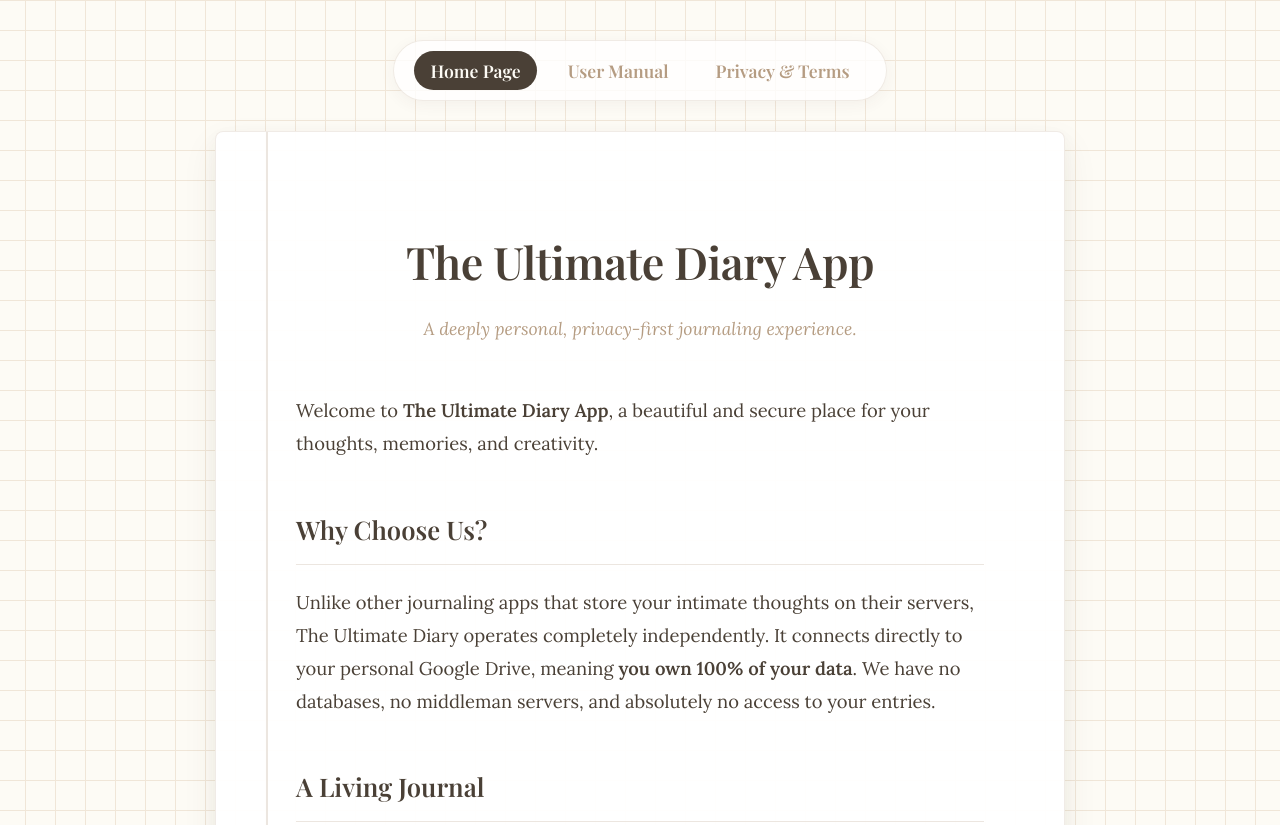
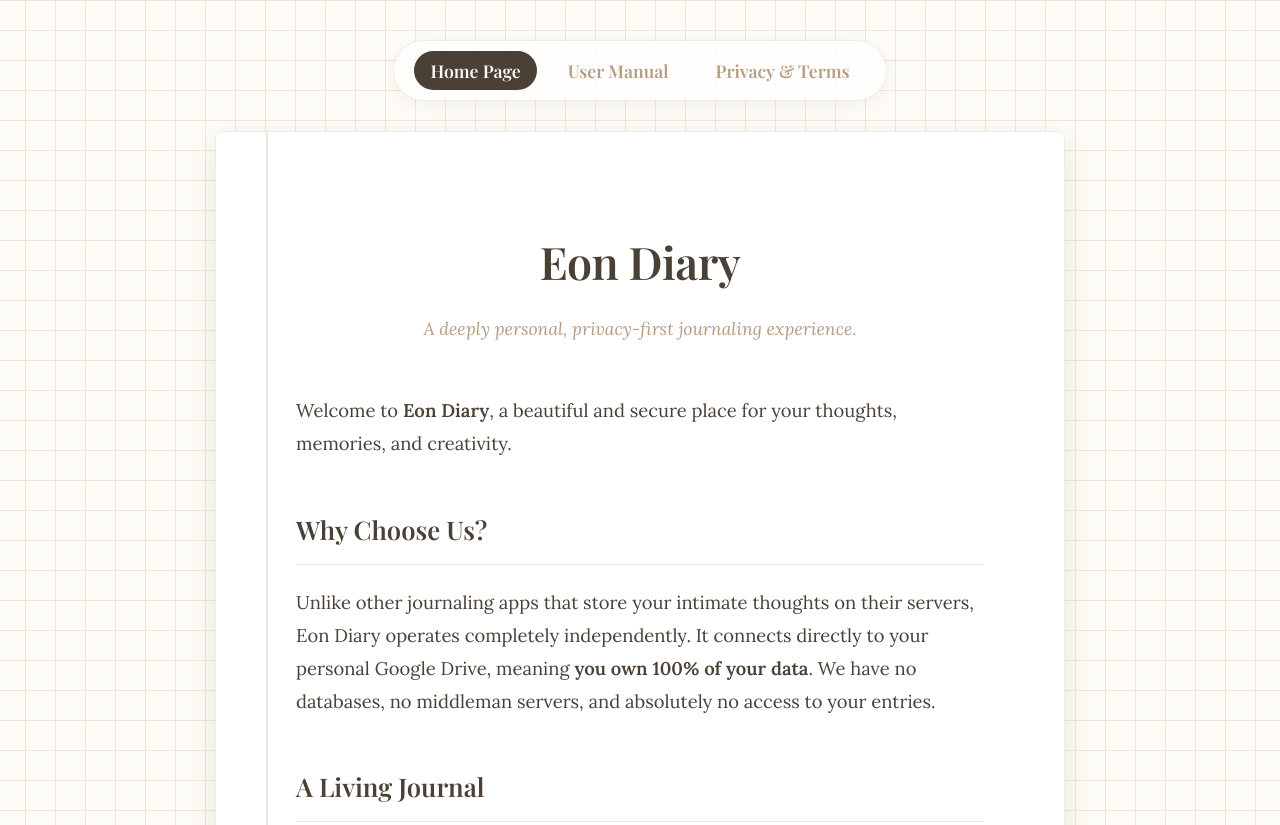
Before and after one commit to ssadhin/Eon-dairy, a plain HTML site: page index.html in a window 1280 px wide. Shown: the top 825 px of the page. Drawn offline with nearby package versions, Linux system fonts and the light colour scheme; a web font is replaced by a local one.

Commit message:
Rename app from 'The Ultimate Diary App' to 'Eon Diary'

```diff
--- a/index.html
+++ b/index.html
@@ -3,7 +3,8 @@
 <head>
     <meta charset="UTF-8">
     <meta name="viewport" content="width=device-width, initial-scale=1.0">
-    <title>The Ultimate Diary App</title>
+    <meta name="google-site-verification" content="GZN9SZdHG39652-26uDnQjOghUfcH_mCSQb7UU_jOlQ" />
+    <title>Eon Diary</title>
     <link rel="preconnect" href="https://fonts.googleapis.com">
     <link rel="preconnect" href="https://fonts.gstatic.com" crossorigin>
     <link href="https://fonts.googleapis.com/css2?family=Lora:ital,wght@0,400;0,600;1,400&family=Playfair+Display:ital,wght@0,600;1,600&display=swap" rel="stylesheet">
@@ -204,13 +205,13 @@
 
         <!-- HOME TAB -->
         <div id="home" class="tab-content active">
-            <h1>The Ultimate Diary App</h1>
+            <h1>Eon Diary</h1>
             <div class="subtitle">A deeply personal, privacy-first journaling experience.</div>
 
-            <p>Welcome to <strong>The Ultimate Diary App</strong>, a beautiful and secure place for your thoughts, memories, and creativity.</p>
+            <p>Welcome to <strong>Eon Diary</strong>, a beautiful and secure place for your thoughts, memories, and creativity.</p>
 
             <h2>Why Choose Us?</h2>
-            <p>Unlike other journaling apps that store your intimate thoughts on their servers, The Ultimate Diary operates completely independently. It connects directly to your personal Google Drive, meaning <strong>you own 100% of your data</strong>. We have no databases, no middleman servers, and absolutely no access to your entries.</p>
+            <p>Unlike other journaling apps that store your intimate thoughts on their servers, Eon Diary operates completely independently. It connects directly to your personal Google Drive, meaning <strong>you own 100% of your data</strong>. We have no databases, no middleman servers, and absolutely no access to your entries.</p>
 
             <h2>A Living Journal</h2>
             <p>Experience an infinite, zoomable canvas that lets you navigate your life freely. Embed photos, record audio, and draw sketches directly onto the pages. The diary is also guarded by <strong>Eon</strong>—an autonomous, highly intelligent AI personality (MCP) that reads your entries and interacts with you in a meaningful way.</p>
@@ -284,10 +285,10 @@
             <div class="subtitle">Privacy Policy &amp; Terms of Service &bull; Last Updated: June 29, 2026</div>
 
             <h2>1. Introduction</h2>
-            <p>The Ultimate Diary App ("we", "our", or "the App") is a privacy-first personal journaling application. We fundamentally believe that your personal thoughts and memories belong solely to you. This Privacy Policy explains how we handle your data when you use our application.</p>
+            <p>Eon Diary ("we", "our", or "the App") is a privacy-first personal journaling application. We fundamentally believe that your personal thoughts and memories belong solely to you. This Privacy Policy explains how we handle your data when you use our application.</p>
 
             <h2>2. Data Collection and Storage</h2>
-            <p>The Ultimate Diary App does not collect, transmit, or store any of your personal data on our own servers. The App operates entirely by connecting directly to your personal Google Drive account.</p>
+            <p>Eon Diary does not collect, transmit, or store any of your personal data on our own servers. The App operates entirely by connecting directly to your personal Google Drive account.</p>
             <ul>
                 <li><strong>Diary Entries &amp; Metadata:</strong> Your text entries, timestamps, and tags are stored securely in a private Google Sheet located within your personal Google Drive.</li>
                 <li><strong>Multimedia:</strong> Any images, videos, audio recordings, or sketches you add to your diary are uploaded directly to a dedicated folder in your personal Google Drive.</li>
@@ -297,7 +298,7 @@
             <p>To provide its core functionality, the App requests access to your Google Drive via Google OAuth. We use this access <strong>strictly</strong> to read, write, and manage your diary entries and associated media files within your own Google Drive.</p>
 
             <div class="highlight-box">
-                The Ultimate Diary App's use and transfer to any other app of information received from Google APIs will adhere to the <a href="https://developers.google.com/terms/api-services-user-data-policy" target="_blank">Google API Services User Data Policy</a>, including the Limited Use requirements.
+                Eon Diary's use and transfer to any other app of information received from Google APIs will adhere to the <a href="https://developers.google.com/terms/api-services-user-data-policy" target="_blank">Google API Services User Data Policy</a>, including the Limited Use requirements.
             </div>
 
             <h2>4. Data Sharing and Third Parties</h2>
@@ -307,10 +308,10 @@
             <p>Your data's cloud security is handled by Google's world-class infrastructure. Locally, the App provides an optional PIN Code lock to prevent unauthorized physical access to the diary on your device.</p>
 
             <h2>6. User Consent and Revocation</h2>
-            <p>By logging in via Google, you consent to the App managing its specific files within your Google Drive. You can revoke this access at any time by visiting your Google Account settings (Security -> Third-party apps with account access) and removing The Ultimate Diary App.</p>
+            <p>By logging in via Google, you consent to the App managing its specific files within your Google Drive. You can revoke this access at any time by visiting your Google Account settings (Security -> Third-party apps with account access) and removing Eon Diary.</p>
 
             <h2>7. Terms of Service</h2>
-            <p>The Ultimate Diary App is provided "as is", without warranty of any kind. The app operates entirely on your personal Google Drive and does not use centralized servers. We are not responsible for any data loss or unauthorized access resulting from compromised Google accounts. By using the app, you agree to take full responsibility for the data you store. The app is strictly for personal journaling and claims no ownership over any of your content.</p>
+            <p>Eon Diary is provided "as is", without warranty of any kind. The app operates entirely on your personal Google Drive and does not use centralized servers. We are not responsible for any data loss or unauthorized access resulting from compromised Google accounts. By using the app, you agree to take full responsibility for the data you store. The app is strictly for personal journaling and claims no ownership over any of your content.</p>
 
             <h2>8. Contact</h2>
             <p>If you have any questions about this Privacy Policy or Terms of Service, please contact the developer at: <a href="mailto:asanistudiobangladesh@gmail.com">asanistudiobangladesh@gmail.com</a>.</p>
```
